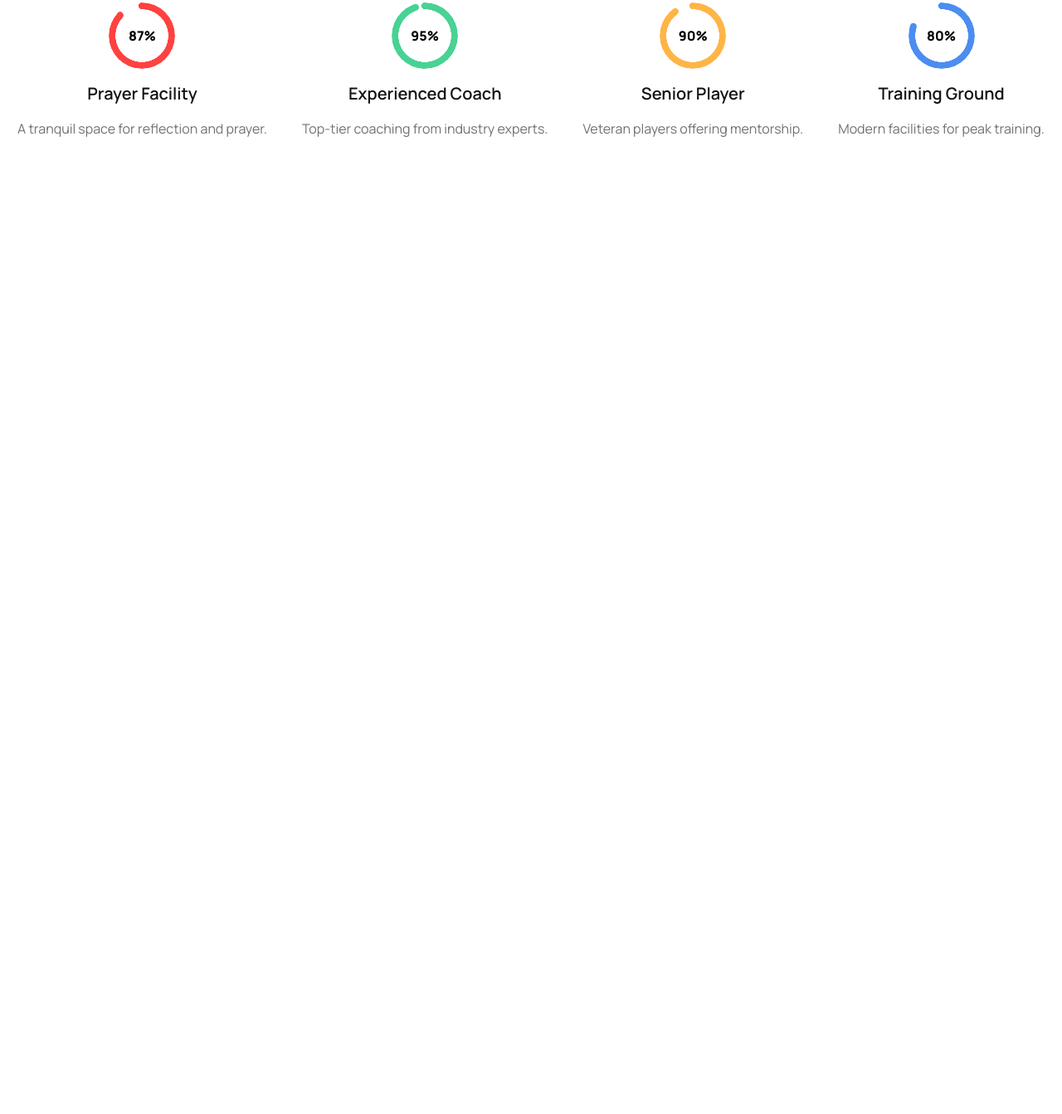
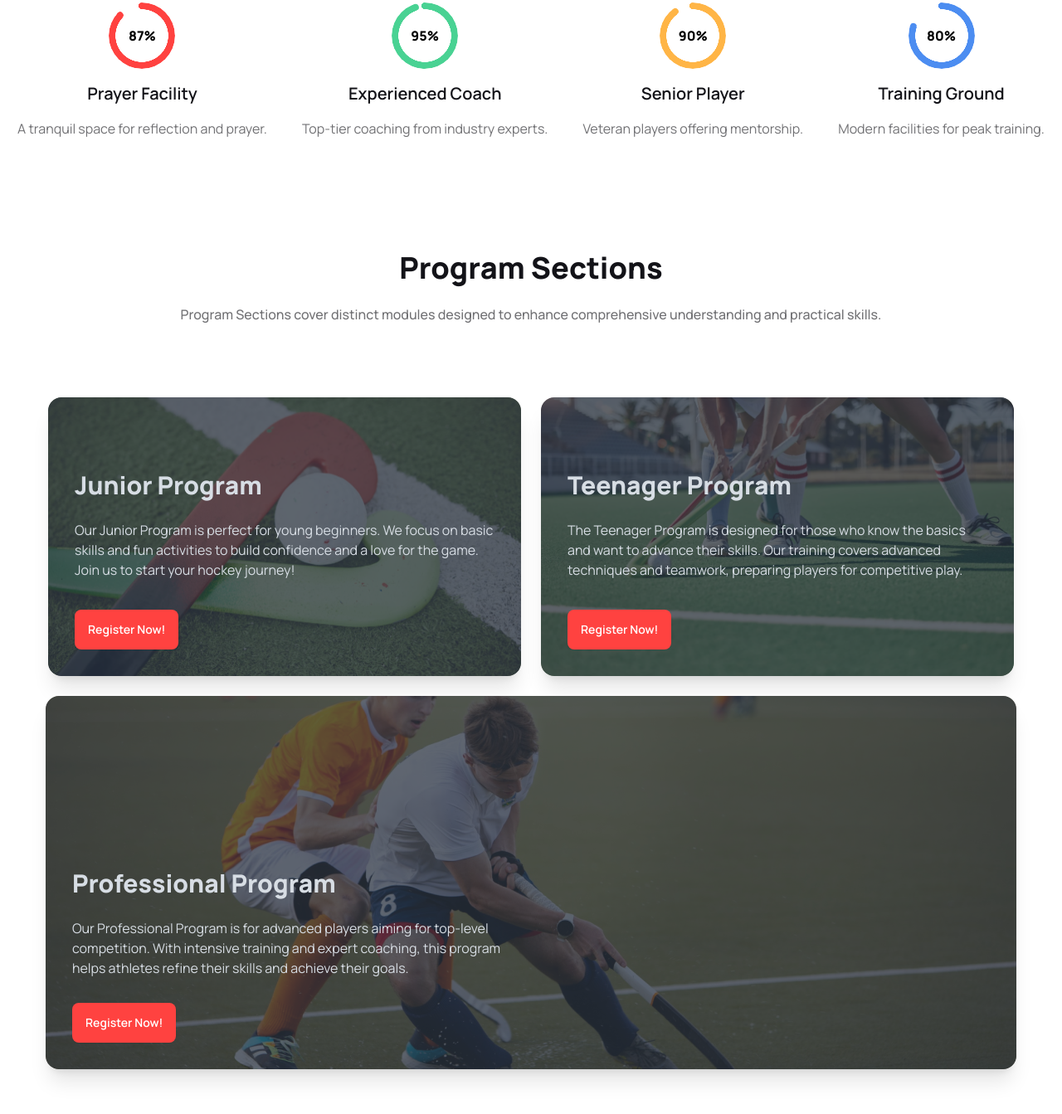
Before and after one commit to TayasirMalek/assignment-3, a plain HTML site: page index.html in a window 1280 px wide. Shown: the part 1102-2445 px from the top of the page at 83% size. Before the commit the page ends 1269 px from the top, so only its background shows below. Drawn offline with nearby package versions, Linux system fonts and the light colour scheme.

Commit message:
done till program section

```diff
--- a/index.html
+++ b/index.html
@@ -115,7 +115,7 @@
             </div>
         </div>
         <!-- percentage section -->
-        <section class="mt-32 md:mt-0">
+        <section class="mt-32 md:mt-0 mb-16 md:mb-32">
             <div class="text-center mb-20">
                 <h1 class="text-4xl font-extrabold text-[#131318] mb-6">Professional Hockeys Club</h1>
                 <p class="font-medium text-[#13131899] leading-6">Join the elite community of hockey enthusiasts for
@@ -152,7 +152,56 @@
                 </div>
             </div>
         </section>
-
+        <!-- Program Section -->
+        <section class="mb-16 md:mb-32">
+            <div class="text-center mb-20 p-2">
+                <h1 class="text-4xl font-extrabold text-[#131318] mb-6">Program Sections</h1>
+                <p class="font-medium text-[#13131899] leading-6">Program Sections cover distinct modules designed to
+                    enhance comprehensive understanding and practical skills.</p>
+            </div>
+            <div class="flex md:flex-row
+            flex-col justify-center gap-6 px-6 md:px-0">
+                <div class="card bg-base-100 image-full md:w-[570px] w-full shadow-xl">
+                    <figure>
+                        <img src="images/2.png" alt="Shoes" />
+                    </figure>
+                    <div class="card-body md:mt-14 mt-0">
+                        <h2 class="text-3xl font-extrabold mb-4">Junior Program</h2>
+                        <p>Our Junior Program is perfect for young beginners. We focus on basic skills and fun
+                            activities to build confidence and a love for the game. Join us to start your hockey
+                            journey!</p>
+                        <div class="card-actions justify-start">
+                            <button class="btn bg-[#FF4240] text-white border-none">Register Now!</button>
+                        </div>
+                    </div>
+                </div>
+                <div class="card bg-base-100 image-full md:w-[570px] w-full shadow-xl">
+                    <figure>
+                        <img src="images/3.png" alt="Shoes" />
+                    </figure>
+                    <div class="card-body md:mt-14 mt-0">
+                        <h2 class="text-3xl font-extrabold mb-4">Teenager Program</h2>
+                        <p>The Teenager Program is designed for those who know the basics and want to advance their skills. Our training covers advanced techniques and teamwork, preparing players for competitive play.</p>
+                        <div class="card-actions justify-start">
+                            <button class="btn bg-[#FF4240] text-white border-none">Register Now!</button>
+                        </div>
+                    </div>
+                </div>
+            </div>
+            <div class="card bg-base-100 image-full md:w-[1170px] w-full px-6 md:px-0 shadow-xl mx-auto mt-6">
+                <figure>
+                    <img src="images/4.png" alt="Shoes" />
+                </figure>
+                <div class="card-body md:mt-44 mt-0">
+                    <h2 class="text-3xl font-extrabold mb-4">Professional Program</h2>
+                    <p>Our Professional Program is for advanced players aiming for top-level <br> competition. With intensive training and expert coaching, this program <br> helps athletes refine their skills and achieve their goals.</p>
+                    <div class="card-actions justify-start">
+                        <button class="btn bg-[#FF4240] text-white border-none">Register Now!</button>
+                    </div>
+                </div>
+            </div>
+        </section>
+        <!-- new products section -->
     </main>
     <footer>
 
```
